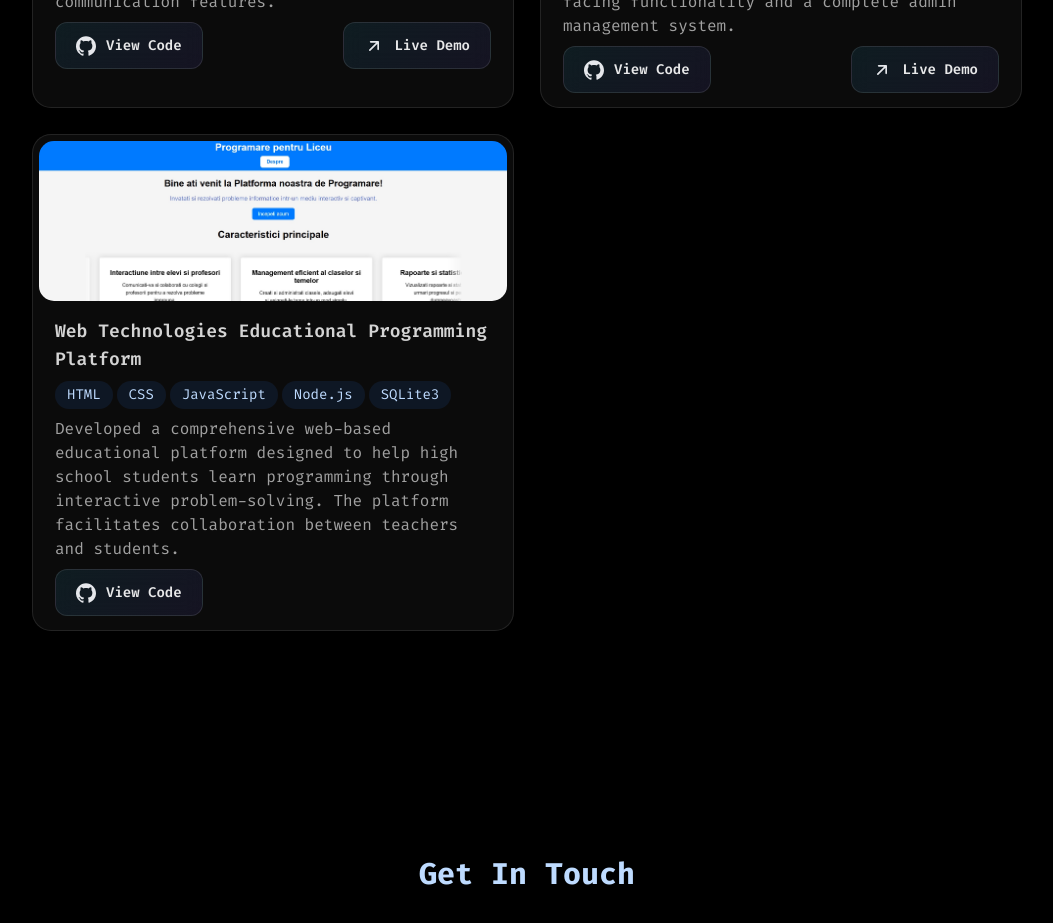
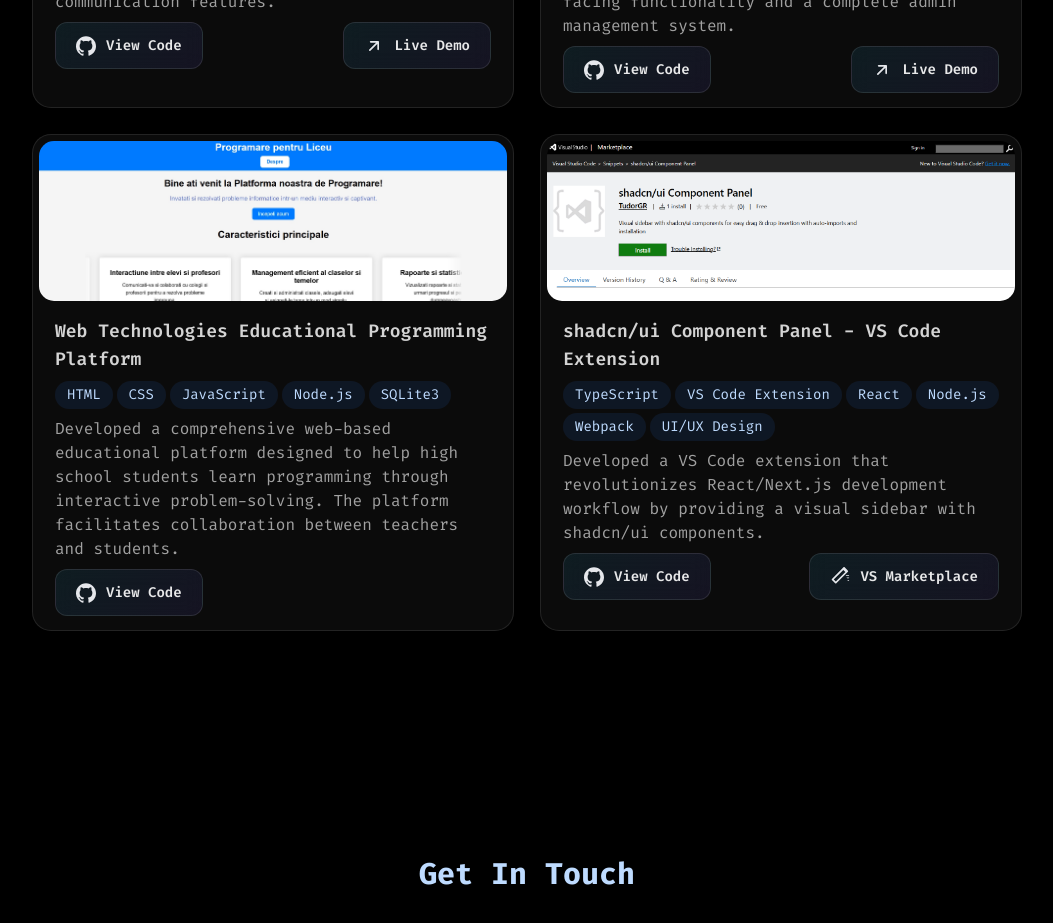
Before and after one commit to TudorGR/TudorGR-portfolio, a React (Vite) app: page / in a window 1280 px wide. Shown: the part 2540-3463 px from the top of the page, without its empty margins (113-1166 px from the left). Built offline with nearby package versions, Linux system fonts and the light colour scheme.

Commit message:
added extension

```diff
--- a/src/components/animated-card.jsx
+++ b/src/components/animated-card.jsx
@@ -56,6 +56,7 @@
   github,
   deploy,
   live = "true",
+  extension = "false",
 }) => {
   const [mouse, parentRef] = useMouse();
 
@@ -154,6 +155,32 @@
               <span className="text">Live Demo</span>
             </a>
           ) : null}
+          {extension == "true" && (
+            <a
+              className="button github"
+              href={
+                "https://marketplace.visualstudio.com/items?itemName=tudorgradinaru.shadcn-component-panel"
+              }
+            >
+              <svg
+                width="20"
+                height="20"
+                viewBox="0 0 24 24"
+                fill="none"
+                xmlns="http://www.w3.org/2000/svg"
+              >
+                <path
+                  d="M21.29 4.1L17.6 0.41c-.39-.39-1.02-.39-1.41 0L2.29 14.31c-.39.39-.39 1.02 0 1.41l3.9 3.9c.39.39 1.02.39 1.41 0L21.5 5.72c.39-.39.39-1.02-.21-1.62zM7 17.5L4.5 15 16 3.5 18.5 6 7 17.5z"
+                  fill="currentColor"
+                />
+                <path
+                  d="M22.5 9.5h-3c-.28 0-.5.22-.5.5s.22.5.5.5h3c.28 0 .5-.22.5-.5s-.22-.5-.5-.5zM22.5 12.5h-2c-.28 0-.5.22-.5.5s.22.5.5.5h2c.28 0 .5-.22.5-.5s-.22-.5-.5-.5zM22.5 15.5h-1c-.28 0-.5.22-.5.5s.22.5.5.5h1c.28 0 .5-.22.5-.5s-.22-.5-.5-.5z"
+                  fill="currentColor"
+                />
+              </svg>
+              <span className="text">VS Marketplace</span>
+            </a>
+          )}
         </div>
       </div>
     </div>
--- a/src/components/sections/Projects.jsx
+++ b/src/components/sections/Projects.jsx
@@ -3,6 +3,7 @@
 import tawktalk from "../../assets/tawktalk.jpg";
 import fitnessfabrics from "../../assets/fitnessfabrics.jpg";
 import web from "../../assets/web.jpg";
+import extension from "../../assets/extension.png";
 
 export const Projects = () => {
   return (
@@ -59,6 +60,23 @@
             >
               <img src={web} alt="" />
             </Component>
+            <Component
+              description="Developed a VS Code extension that revolutionizes React/Next.js development workflow by providing a visual sidebar with shadcn/ui components."
+              title="shadcn/ui Component Panel - VS Code Extension"
+              skills={[
+                "TypeScript",
+                "VS Code Extension",
+                "React",
+                "Node.js",
+                "Webpack",
+                "UI/UX Design",
+              ]}
+              github="https://github.com/TudorGR/shadcn-component-panel"
+              live="false"
+              extension="true"
+            >
+              <img src={extension} alt="" />
+            </Component>
           </div>
         </div>
       </RevealOnScroll>
```
Also changed, not shown: src/assets/extension.png (added).
